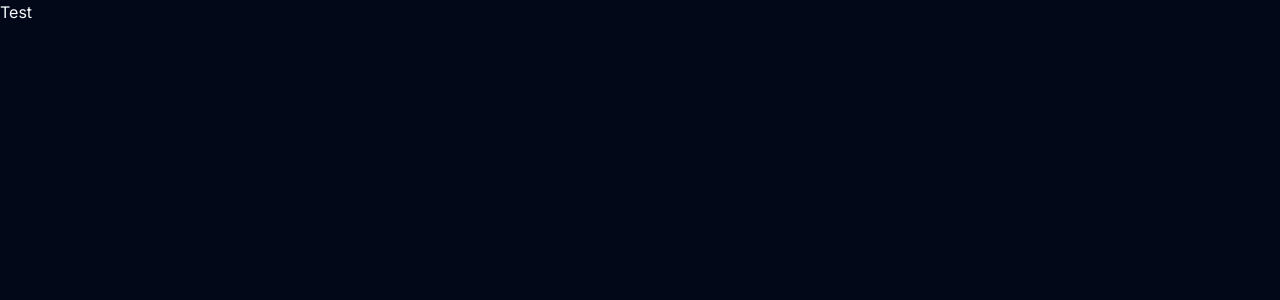
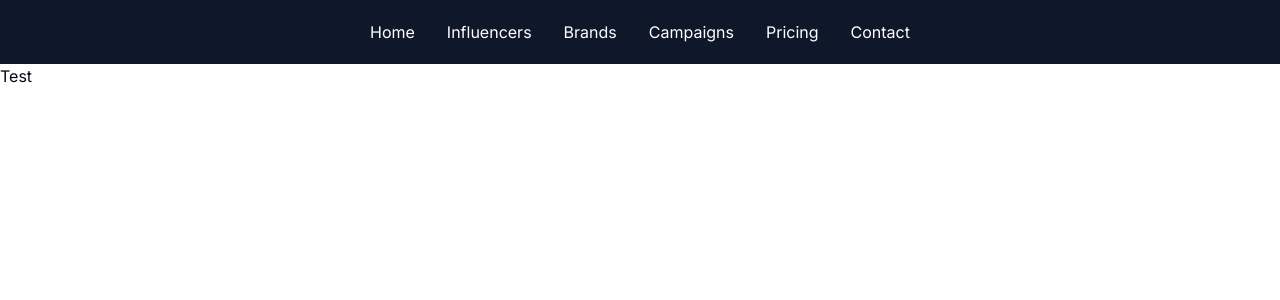
Before and after one commit to yash-madhani/Kiplingo, a Next.js app: page / in a window 1280 px wide. Shown: the top 300 px of the page. Built offline with nearby package versions, Linux system fonts and the light colour scheme.

Commit message:
Added Navbar

```diff
--- a/src/app/layout.tsx
+++ b/src/app/layout.tsx
@@ -1,6 +1,7 @@
 import type { Metadata } from "next";
 import { Inter } from "next/font/google";
 import "./globals.css";
+import Navbar from "@/components/Navbar";
 
 const inter = Inter({ subsets: ["latin"] });
 
@@ -15,8 +16,10 @@ export default function RootLayout({
   children: React.ReactNode;
 }>) {
   return (
-    <html lang="en" className="dark">
-      <body className={inter.className}>{children}</body>
+    <html lang="en" className="light">
+      <body className={inter.className}>
+        <Navbar />
+        {children}</body>
     </html>
   );
 }
--- a/src/app/page.tsx
+++ b/src/app/page.tsx
@@ -1,4 +1,4 @@
-import Image from "next/image";
+import Navbar from "@/components/Navbar";
 
 
 export default function Home() {
--- /dev/null
+++ b/src/components/Navbar.tsx
@@ -0,0 +1,44 @@
+import React from "react";
+
+function Navbar() {
+    return (
+        <div>
+            <nav className="navbar flex items-center justify-center navbar-expand-lg navbar-light bg-light">
+                <ul className="flex items-center justify-center py-5 bg-slate-900 text-white w-full navbar-nav">
+                    <li className="px-4 nav-item hover:text-orange-500 hover:underline hover:text-lg transition-all duration-200">
+                        <a className="nav-link active" aria-current="page" href="#">
+                            Home
+                        </a>
+                    </li>
+                    <li className="px-4 nav-item hover:text-orange-500 hover:underline hover:text-lg transition-all duration-200">
+                        <a className="nav-link" href="/Influencers">
+                            Influencers
+                        </a>
+                    </li>
+                    <li className="px-4 nav-item hover:text-orange-500 hover:underline hover:text-lg transition-all duration-200">
+                        <a className="nav-link" href="/Brands">
+                            Brands
+                        </a>
+                    </li>
+                    <li className="px-4 nav-item hover:text-orange-500 hover:underline hover:text-lg transition-all duration-200">
+                        <a className="nav-link" href="/Campaigns">
+                            Campaigns
+                        </a>
+                    </li>
+                    <li className="px-4 nav-item hover:text-orange-500 hover:underline hover:text-lg transition-all duration-200">
+                        <a className="nav-link" href="/Pricing">
+                            Pricing
+                        </a>
+                    </li>
+                    <li className="px-4 nav-item hover:text-orange-500 hover:underline hover:text-lg transition-all duration-200">
+                        <a className="nav-link" href="/Contact">
+                            Contact
+                        </a>
+                    </li>
+                </ul>
+            </nav>
+        </div>
+    );
+}
+
+export default Navbar;
```
